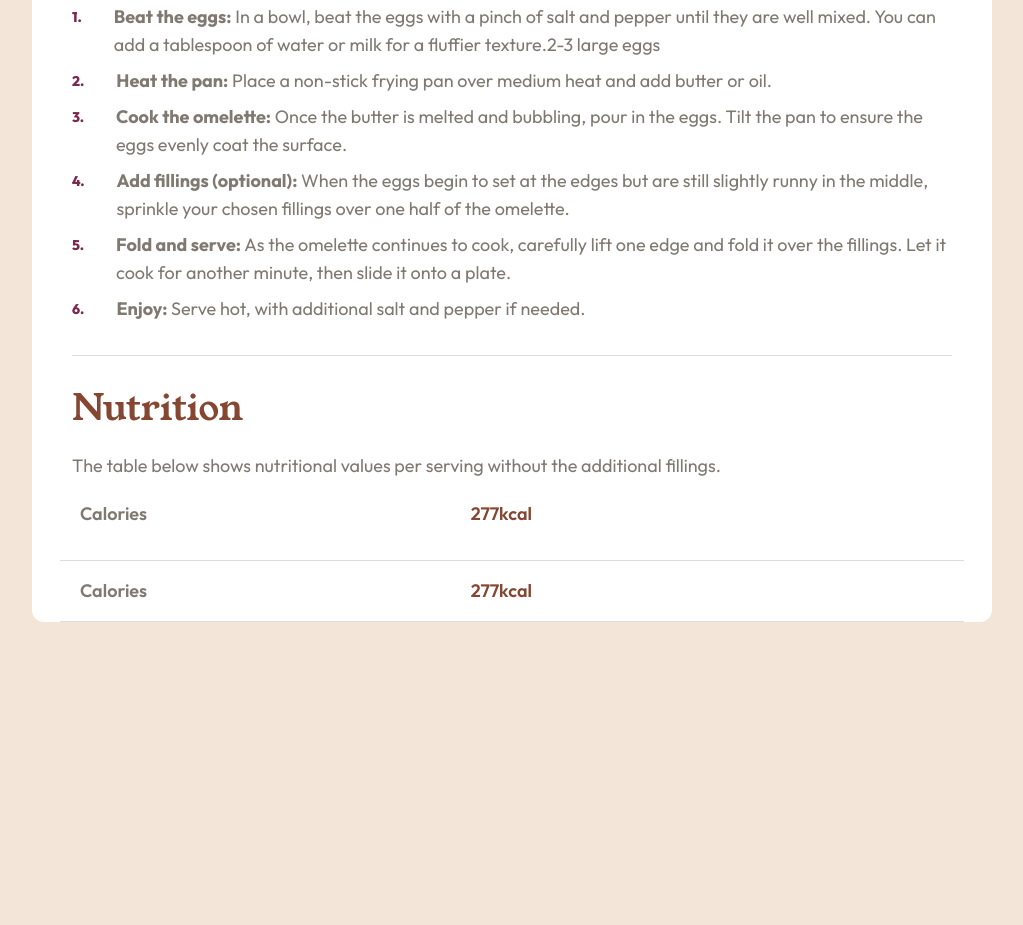
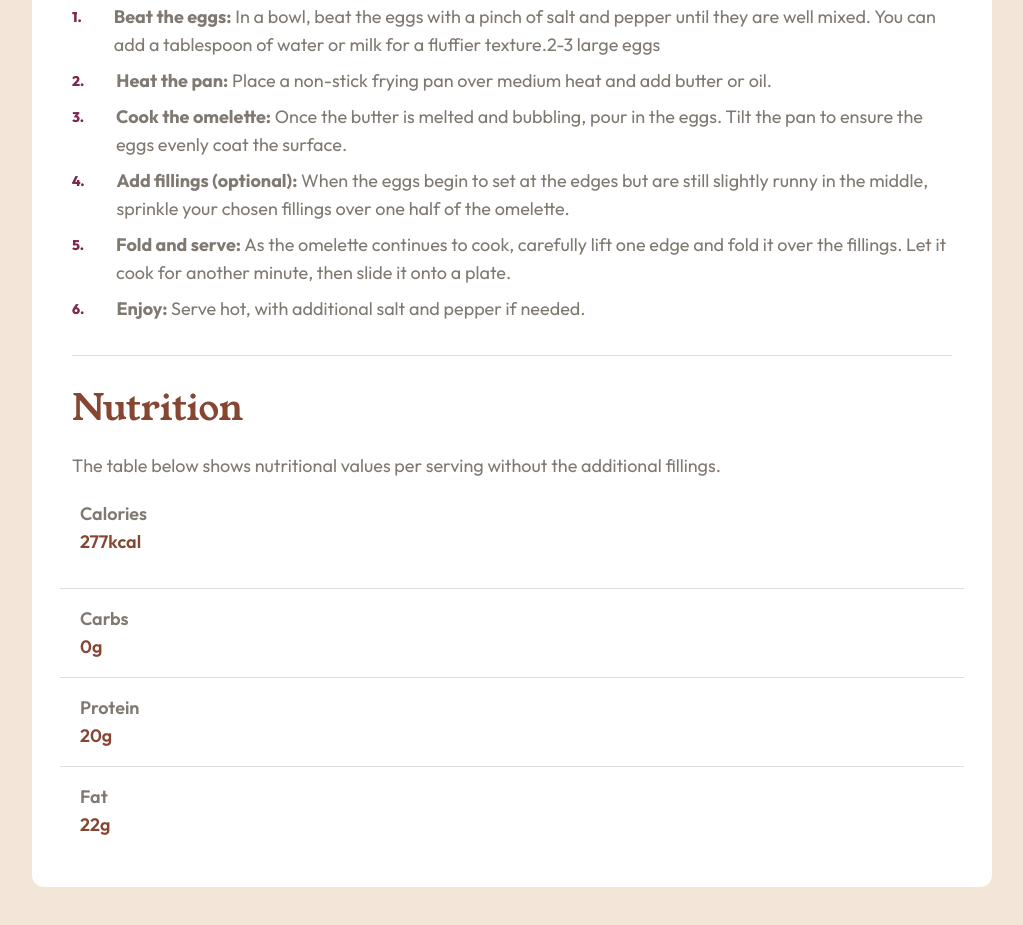
Before and after one commit to mirkobozzetto/recipe-page, a website: page index.html in a window 1280 px wide. Shown: the part 1324-2249 px from the top of the page, without its empty margins (128-1151 px from the left). Before the commit the page ends 2010 px from the top, so only its background shows below. Drawn offline with Linux system fonts and the light colour scheme.

```diff
--- a/index.html
+++ b/index.html
@@ -209,15 +209,33 @@
       </section>
       <!--  -->
       <p class="px-12">
-        <span class="mr-12 md:mr-[25vw] font-medium">Calories</span>
-        <span class="font-medium text-nutmeg">277kcal</span>
+        <span class="inline-block mr-12 md:mr-[25vw] w-1/2 font-medium"
+          >Calories</span
+        >
+        <span class="inline-block w-1/2 font-medium text-nutmeg">277kcal</span>
       </p>
       <div class="border-wengeBrown/20 mx-7 mt-4 md:mt-8 border-t"></div>
       <p class="px-12 py-4">
-        <span class="mr-12 md:mr-[25vw] font-medium">Calories</span>
-        <span class="font-medium text-nutmeg">277kcal</span>
+        <span class="inline-block mr-12 md:mr-[25vw] w-1/2 font-medium"
+          >Carbs</span
+        >
+        <span class="inline-block w-1/2 font-medium text-nutmeg">0g</span>
       </p>
       <div class="border-wengeBrown/20 mx-7 border-t"></div>
+      <p class="px-12 py-4">
+        <span class="inline-block mr-12 md:mr-[25vw] w-1/2 font-medium"
+          >Protein</span
+        >
+        <span class="inline-block w-1/2 font-medium text-nutmeg">20g</span>
+      </p>
+      <div class="border-wengeBrown/20 mx-7 border-t"></div>
+      <p class="px-12 py-4">
+        <span class="inline-block mr-12 md:mr-[25vw] w-1/2 font-medium"
+          >Fat</span
+        >
+        <span class="inline-block w-1/2 font-medium text-nutmeg">22g</span>
+      </p>
+      <div class="py-4"></div>
 
       <!--  -->
     </main>
```
Also changed, not shown: src/output.css.
